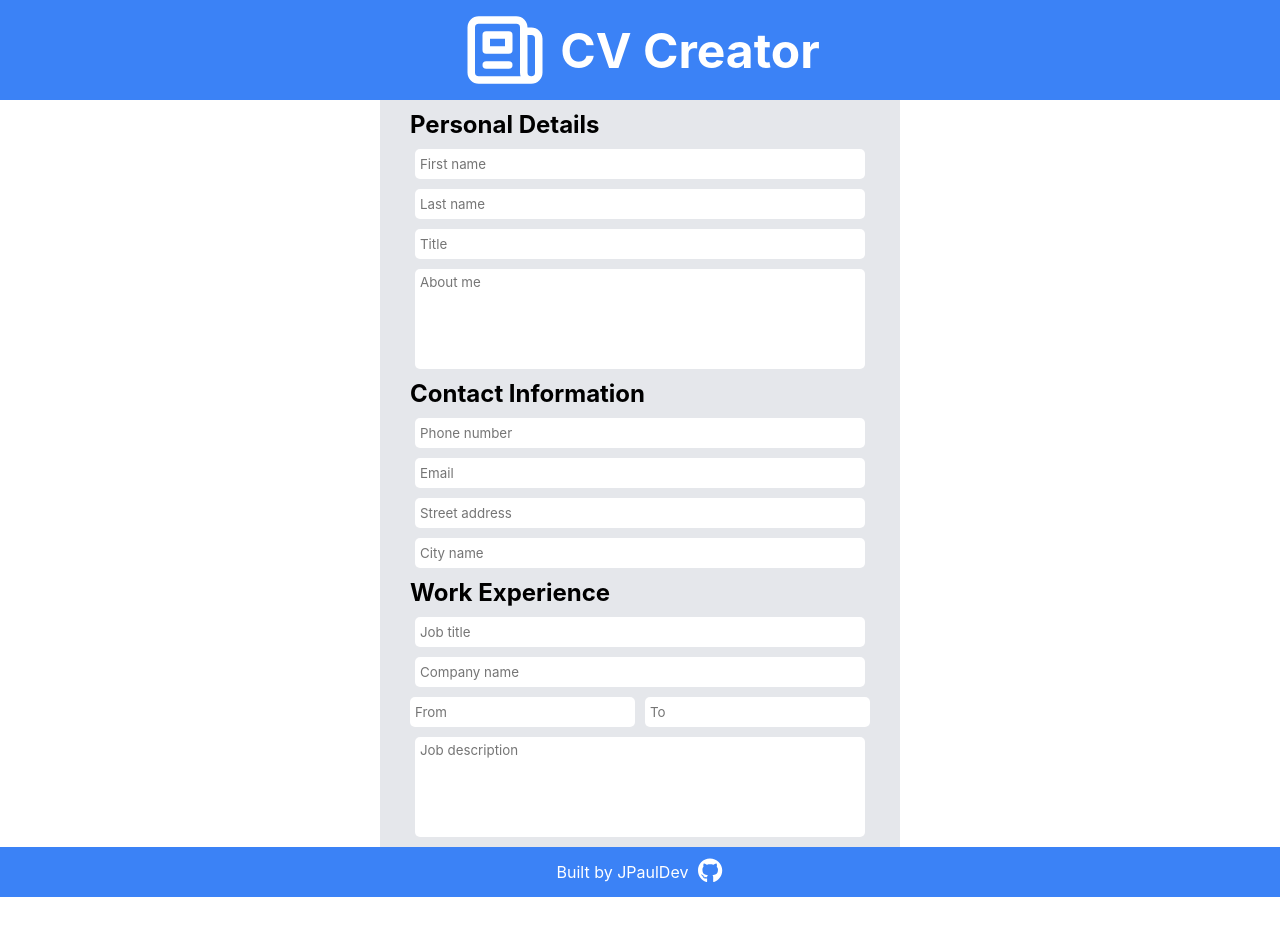
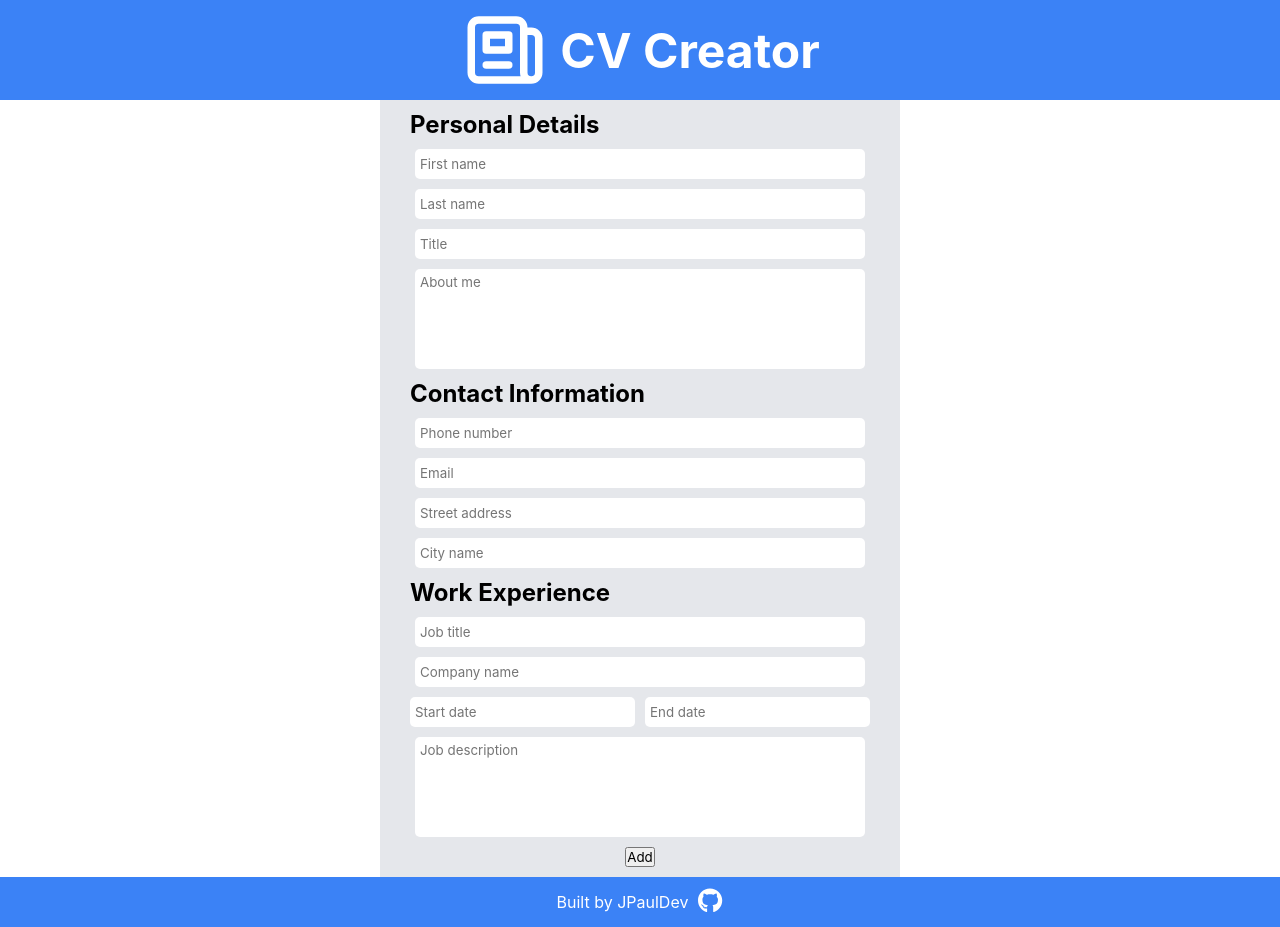
Before and after one commit to JPaulDev/cv-creator, a React (Create React App) app: page / in a window 1280 px wide. Before the commit the page ends 897 px from the top, so only its background shows below. Built offline with nearby package versions, Linux system fonts and the light colour scheme.

Commit message:
Add ability to include additional previous jobs

```diff
--- a/src/components/Form/Form.js
+++ b/src/components/Form/Form.js
@@ -11,12 +11,18 @@ const StyledForm = styled.form`
   padding: 10px 30px;
 `;
 
-function Form() {
+function Form(props) {
+  const { experience, handleExperienceChange, addNewExperience } = props;
+
   return (
     <StyledForm>
       <PersonalDetails />
       <ContactInformation />
-      <WorkExperience />
+      <WorkExperience
+        experience={experience}
+        handleExperienceChange={handleExperienceChange}
+        addNewExperience={addNewExperience}
+      />
     </StyledForm>
   );
 }
--- a/src/components/Form/Input.js
+++ b/src/components/Form/Input.js
@@ -1,3 +1,4 @@
+import React, { useId } from 'react';
 import styled from 'styled-components';
 
 const StyledInput = styled.input`
@@ -10,16 +11,21 @@ const StyledInput = styled.input`
 `;
 
 function Input(props) {
+  const id = useId();
+
   return (
     <>
-      <label htmlFor={props.id} hidden>
+      <label htmlFor={id} hidden>
         {props.placeholder}
       </label>
       <StyledInput
-        id={props.id}
+        id={id}
+        name={props.name}
+        value={props.value}
         type={props.type}
         placeholder={props.placeholder}
         inputWidth={props.inputWidth}
+        onChange={(e) => props.handleChange(e, props.experienceId)}
       />
     </>
   );
--- a/src/components/Form/TextArea.js
+++ b/src/components/Form/TextArea.js
@@ -1,3 +1,4 @@
+import React, { useId } from 'react';
 import styled from 'styled-components';
 
 const StyledTextArea = styled.textarea`
@@ -11,12 +12,20 @@ const StyledTextArea = styled.textarea`
 `;
 
 function TextArea(props) {
+  const id = useId();
+
   return (
     <>
-      <label htmlFor={props.id} hidden>
+      <label htmlFor={id} hidden>
         {props.placeholder}
       </label>
-      <StyledTextArea id={props.id} placeholder={props.placeholder} />
+      <StyledTextArea
+        id={id}
+        value={props.value}
+        name={props.name}
+        placeholder={props.placeholder}
+        onChange={(e) => props.handleChange(e, props.experienceId)}
+      />
     </>
   );
 }
--- a/src/components/Form/WorkExperience.js
+++ b/src/components/Form/WorkExperience.js
@@ -1,25 +1,23 @@
-import styled from 'styled-components';
 import Fieldset from './Fieldset';
 import SectionHeader from './SectionHeader';
-import Input from './Input';
-import TextArea from './TextArea';
+import WorkExperienceInputs from './WorkExperienceInputs';
 
-const Div = styled.div`
-  display: flex;
-  column-gap: 10px;
-`;
+function WorkExperience(props) {
+  const { experience, handleExperienceChange, addNewExperience } = props;
 
-function WorkExperience() {
   return (
     <Fieldset>
       <SectionHeader header="Work Experience" />
-      <Input id="jobTitle" placeholder="Job title" type="text" />
-      <Input id="companyName" placeholder="Company name" type="text" />
-      <Div>
-        <Input id="from" placeholder="From" type="text" inputWidth="220px" />
-        <Input id="to" placeholder="To" type="text" inputWidth="220px" />
-      </Div>
-      <TextArea id="jobDescription" placeholder="Job description" />
+      {experience.map((experienceItem) => {
+        return (
+          <WorkExperienceInputs
+            key={experienceItem.id}
+            experienceItem={experienceItem}
+            handleExperienceChange={handleExperienceChange}
+          />
+        );
+      })}
+      <button onClick={(e) => addNewExperience(e)}>Add</button>
     </Fieldset>
   );
 }
--- /dev/null
+++ b/src/components/Form/WorkExperienceInputs.js
@@ -0,0 +1,62 @@
+import styled from 'styled-components';
+import Input from './Input';
+import TextArea from './TextArea';
+
+const Div = styled.div`
+  display: flex;
+  column-gap: 10px;
+`;
+
+function WorkExperienceInputs(props) {
+  const { experienceItem, handleExperienceChange } = props;
+
+  return (
+    <>
+      <Input
+        name="jobTitle"
+        placeholder="Job title"
+        type="text"
+        value={experienceItem.jobTitle}
+        experienceId={experienceItem.id}
+        handleChange={handleExperienceChange}
+      />
+      <Input
+        name="companyName"
+        placeholder="Company name"
+        type="text"
+        value={experienceItem.companyName}
+        experienceId={experienceItem.id}
+        handleChange={handleExperienceChange}
+      />
+      <Div>
+        <Input
+          name="workStart"
+          placeholder="Start date"
+          type="text"
+          inputWidth="220px"
+          value={experienceItem.workStart}
+          experienceId={experienceItem.id}
+          handleChange={handleExperienceChange}
+        />
+        <Input
+          name="workEnd"
+          placeholder="End date"
+          type="text"
+          inputWidth="220px"
+          value={experienceItem.workEnd}
+          experienceId={experienceItem.id}
+          handleChange={handleExperienceChange}
+        />
+      </Div>
+      <TextArea
+        name="jobDescription"
+        placeholder="Job description"
+        value={experienceItem.jobDescription}
+        experienceId={experienceItem.id}
+        handleChange={handleExperienceChange}
+      />
+    </>
+  );
+}
+
+export default WorkExperienceInputs;
--- a/src/components/Main.js
+++ b/src/components/Main.js
@@ -1,3 +1,5 @@
+import React, { useState } from 'react';
+import uniqid from 'uniqid';
 import styled from 'styled-components';
 import Form from './Form/Form';
 
@@ -7,9 +9,54 @@ const StyledMain = styled.main`
 `;
 
 function Main() {
+  const [experience, setExperience] = useState([
+    {
+      id: uniqid(),
+      jobTitle: '',
+      companyName: '',
+      workStart: '',
+      workEnd: '',
+      jobDescription: '',
+    },
+  ]);
+
+  function handleExperienceChange(e, id) {
+    const { name, value } = e.target;
+
+    const updatedExperience = experience.map((experienceItem) => {
+      if (experienceItem.id === id) {
+        return { ...experienceItem, [name]: value };
+      }
+      return experienceItem;
+    });
+
+    setExperience(updatedExperience);
+  }
+
+  function addNewExperience(e) {
+    e.preventDefault();
+
+    setExperience((prevState) => {
+      const newExperience = {
+        id: uniqid(),
+        jobTitle: '',
+        companyName: '',
+        workStart: '',
+        workEnd: '',
+        jobDescription: '',
+      };
+
+      return [...prevState, newExperience];
+    });
+  }
+
   return (
     <StyledMain>
-      <Form />
+      <Form
+        experience={experience}
+        handleExperienceChange={handleExperienceChange}
+        addNewExperience={addNewExperience}
+      />
     </StyledMain>
   );
 }
```
